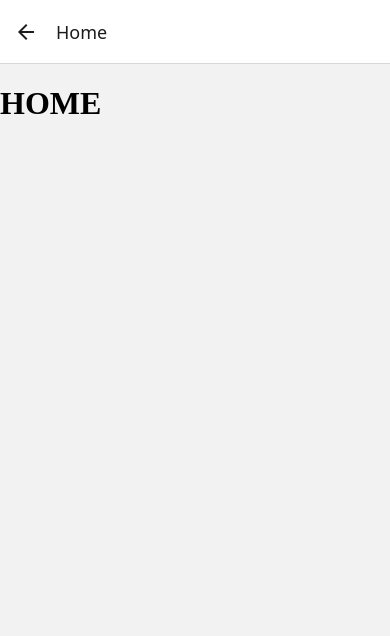
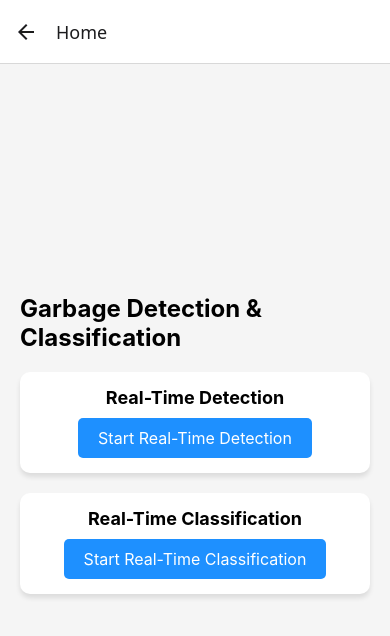
Before and after one commit to VenujaVP/Garbage-Detection-YOLOv8-ReactNative-App, a React Native app: screen /Home in a window 390 px wide. Shown: the top 636 px of the page. Built offline with nearby package versions, Linux system fonts and the light colour scheme.

Commit message:
Splash Screen update 07

```diff
--- a/pages/Home.js
+++ b/pages/Home.js
@@ -1,9 +1,94 @@
+import React, { useState } from 'react';
+import { View, Text, Button, StyleSheet, TouchableOpacity } from 'react-native';
+
+// Placeholder for camera feed or detection area
+const DetectionSection = ({ onStartDetection, label }) => {
+  return (
+    <View style={styles.section}>
+      <Text style={styles.sectionTitle}>{label}</Text>
+      <TouchableOpacity style={styles.button} onPress={onStartDetection}>
+        <Text style={styles.buttonText}>Start {label}</Text>
+      </TouchableOpacity>
+    </View>
+  );
+};
+
 const Home = () => {
-    return(
-    <>
-    <h1>HOME</h1>
-    </>
-    )
-}
+  const [isDetectionActive, setIsDetectionActive] = useState(false);
+  const [isClassificationActive, setIsClassificationActive] = useState(false);
+
+  // Handle the start of detection or classification
+  const handleStartDetection = () => {
+    // Add logic to activate real-time detection (camera + model)
+    setIsDetectionActive(true);
+    console.log("Starting garbage detection...");
+  };
+
+  const handleStartClassification = () => {
+    // Add logic to activate real-time classification (camera + model)
+    setIsClassificationActive(true);
+    console.log("Starting classification...");
+  };
+
+  return (
+    <View style={styles.container}>
+      <Text style={styles.title}>Garbage Detection & Classification</Text>
+
+      {/* Detection Section */}
+      <DetectionSection
+        label="Real-Time Detection"
+        onStartDetection={handleStartDetection}
+      />
+
+      {/* Classification Section */}
+      <DetectionSection
+        label="Real-Time Classification"
+        onStartDetection={handleStartClassification}
+      />
+    </View>
+  );
+};
+
+const styles = StyleSheet.create({
+  container: {
+    flex: 1,
+    justifyContent: 'center',
+    alignItems: 'center',
+    backgroundColor: '#f5f5f5',
+    padding: 20,
+  },
+  title: {
+    fontSize: 24,
+    fontWeight: 'bold',
+    marginBottom: 20,
+  },
+  section: {
+    width: '100%',
+    padding: 15,
+    marginBottom: 20,
+    backgroundColor: '#fff',
+    borderRadius: 10,
+    alignItems: 'center',
+    shadowColor: '#000',
+    shadowOffset: { width: 0, height: 4 },
+    shadowOpacity: 0.1,
+    shadowRadius: 5,
+  },
+  sectionTitle: {
+    fontSize: 18,
+    fontWeight: 'bold',
+    marginBottom: 10,
+  },
+  button: {
+    backgroundColor: '#1E90FF',
+    paddingVertical: 10,
+    paddingHorizontal: 20,
+    borderRadius: 5,
+  },
+  buttonText: {
+    color: '#fff',
+    fontSize: 16,
+  },
+});
 
 export default Home;
```
